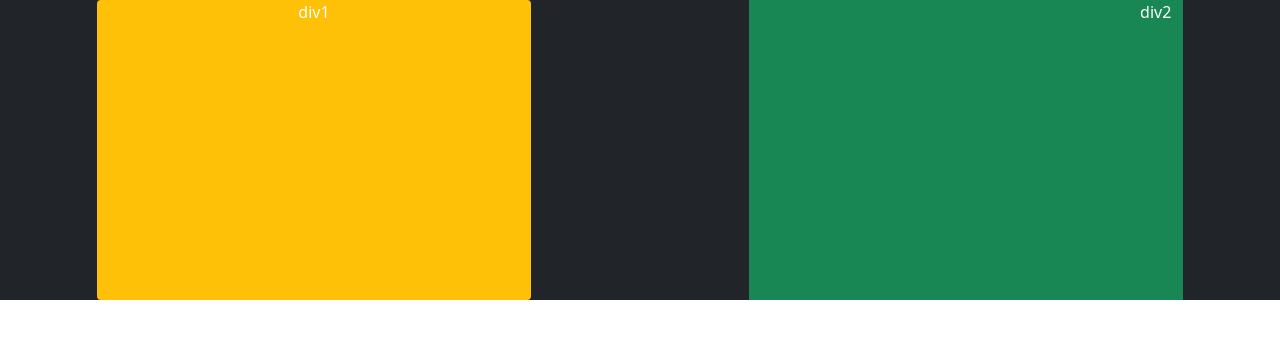
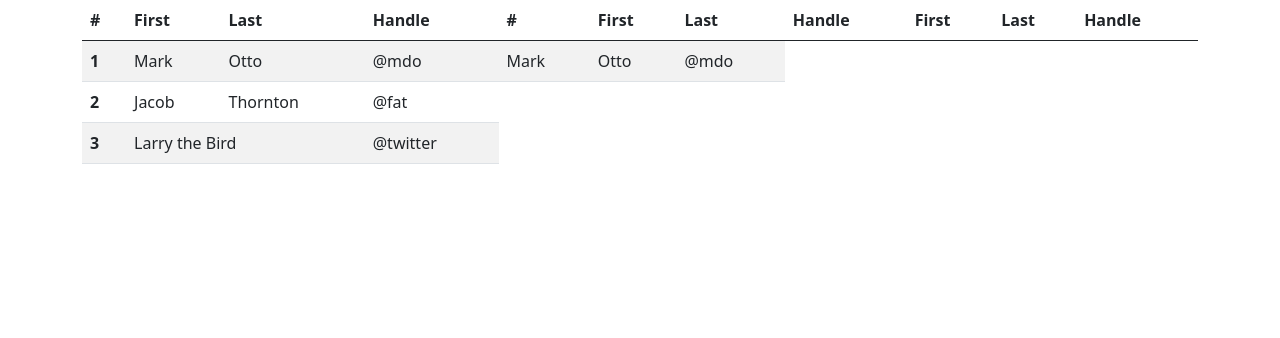
Before and after one commit to bacha-11/Learn-React-Bootstrap, a React (Create React App) app: page / in a window 1280 px wide. Shown: the top 338 px of the page. Built offline with nearby package versions, Linux system fonts and the light colour scheme.

Commit message:
table in bootstrap

```diff
--- a/src/App.js
+++ b/src/App.js
@@ -7,6 +7,7 @@
 import NestedColumn from './components/pages/NestedColumn';
 import Offset from './components/pages/Offset';
 import Order from './components/pages/Order';
+import Table from './components/pages/Table';
 
 
 
@@ -28,7 +29,9 @@
 
       {/* <Order /> */}
 
-      <Offset />
+      {/* <Offset /> */}
+
+      <Table />
     </div>
   );
 }
--- /dev/null
+++ b/src/components/pages/Table.js
@@ -0,0 +1,56 @@
+
+
+function Table() {
+    return (
+        <div className="container">
+            <div className="row">
+                <div className="col-lg-12">
+                    <div className="table-responsive">
+                        <table class="table table-striped">
+                            <thead>
+                                <tr>
+                                    <th scope="col">#</th>
+                                    <th scope="col">First</th>
+                                    <th scope="col">Last</th>
+                                    <th scope="col">Handle</th>
+                                    <th scope="col">#</th>
+                                    <th scope="col">First</th>
+                                    <th scope="col">Last</th>
+                                    <th scope="col">Handle</th>
+                                    <th scope="col">First</th>
+                                    <th scope="col">Last</th>
+                                    <th scope="col">Handle</th>
+                                </tr>
+                            </thead>
+                            <tbody>
+                                <tr>
+                                    <th scope="row">1</th>
+                                    <td>Mark</td>
+                                    <td>Otto</td>
+                                    <td>@mdo</td>
+                                    <td>Mark</td>
+                                    <td>Otto</td>
+                                    <td>@mdo</td>
+                                </tr>
+                                <tr>
+                                    <th scope="row">2</th>
+                                    <td>Jacob</td>
+                                    <td>Thornton</td>
+                                    <td>@fat</td>
+                                </tr>
+                                <tr>
+                                    <th scope="row">3</th>
+                                    <td colspan="2">Larry the Bird</td>
+                                    <td>@twitter</td>
+                                </tr>
+                            </tbody>
+                        </table>
+                    </div>
+                </div>
+            </div>
+        </div>
+    )
+}
+
+
+export default Table;
```
